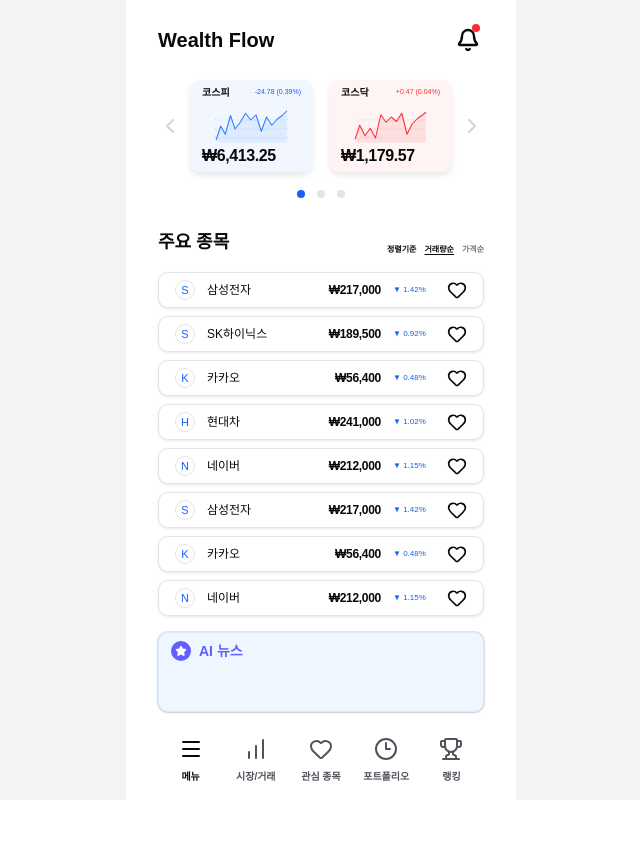
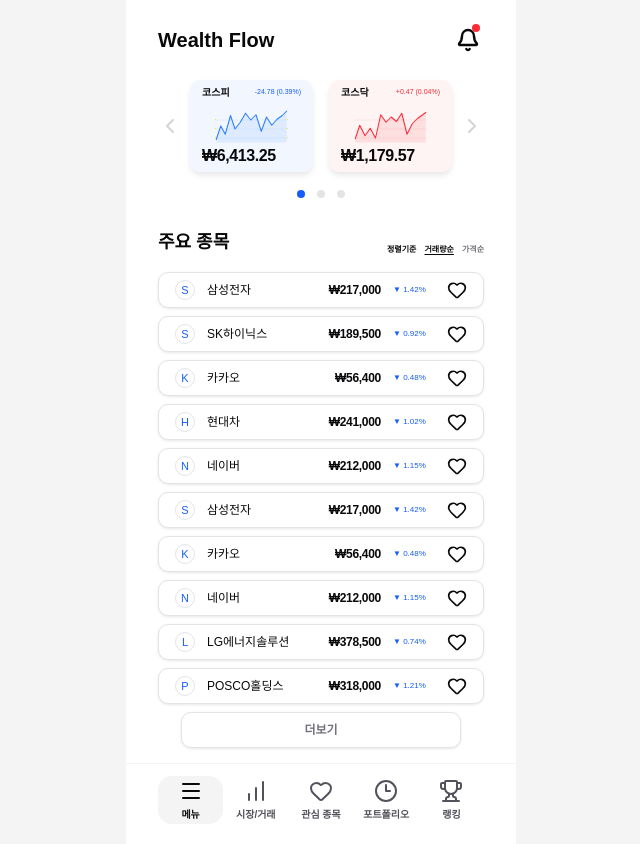
Before and after one commit to goorm-team-nexus/wealthflow-frontend, a Next.js app: page /stocks in a window 1280 px wide. Shown: the whole page, without its empty margins (319-959 px from the left). Before the commit the page ends 800 px from the top, so only its background shows below. Built offline with nearby package versions, Linux system fonts and the light colour scheme; a web font is replaced by a local one.

Commit message:
feat: refine stocks list expansion

```diff
--- a/src/app/stocks/page.tsx
+++ b/src/app/stocks/page.tsx
@@ -8,7 +8,6 @@ import {
   Clock3,
   Heart,
   Menu,
-  Star,
   Trophy,
   X,
 } from "lucide-react";
@@ -58,8 +57,15 @@ const copy = {
   naver: "\ub124\uc774\ubc84",
   kakao: "\uce74\uce74\uc624",
   hyundai: "\ud604\ub300\ucc28",
-  aiNews: "AI \ub274\uc2a4",
-  aiNewsBody: "\uc624\ub298\uc758 \uc2dc\uc7a5 \uc694\uc57d\uacfc \uc8fc\uc694 \uc885\ubaa9 \ud750\ub984\uc744 \ub354\ubbf8 \ub370\uc774\ud130\ub85c \ud45c\uc2dc\ud569\ub2c8\ub2e4.",
+  lgEnergy: "LG\uc5d0\ub108\uc9c0\uc194\ub8e8\uc158",
+  posco: "POSCO\ud640\ub529\uc2a4",
+  celltrion: "\uc140\ud2b8\ub9ac\uc628",
+  kbFinance: "KB\uae08\uc735",
+  shinhan: "\uc2e0\ud55c\uc9c0\uc8fc",
+  hanwha: "\ud55c\ud654\uc624\uc158",
+  krafton: "\ud06c\ub798\ud504\ud1a4",
+  moreStocks: "\ub354\ubcf4\uae30",
+  foldStocks: "\uc811\uae30",
   menu: "\uba54\ub274",
   marketTrade: "\uc2dc\uc7a5/\uac70\ub798",
   favorites: "\uad00\uc2ec \uc885\ubaa9",
@@ -127,6 +133,14 @@ const stocks: Stock[] = [
   { id: 6, logo: "S", name: copy.samsung, price: "\u20a9217,000", priceValue: 217000, change: "\u25bc 1.42%", volumeRank: 6 },
   { id: 7, logo: "N", name: copy.naver, price: "\u20a9212,000", priceValue: 212000, change: "\u25bc 1.15%", volumeRank: 8 },
   { id: 8, logo: "K", name: copy.kakao, price: "\u20a956,400", priceValue: 56400, change: "\u25bc 0.48%", volumeRank: 7 },
+  { id: 9, logo: "L", name: copy.lgEnergy, price: "\u20a9378,500", priceValue: 378500, change: "\u25bc 0.74%", volumeRank: 9 },
+  { id: 10, logo: "P", name: copy.posco, price: "\u20a9318,000", priceValue: 318000, change: "\u25bc 1.21%", volumeRank: 10 },
+  { id: 11, logo: "C", name: copy.celltrion, price: "\u20a9176,300", priceValue: 176300, change: "\u25bc 0.36%", volumeRank: 11 },
+  { id: 12, logo: "H", name: copy.hyundai, price: "\u20a9241,000", priceValue: 241000, change: "\u25bc 1.02%", volumeRank: 12 },
+  { id: 13, logo: "K", name: copy.kbFinance, price: "\u20a984,200", priceValue: 84200, change: "\u25bc 0.67%", volumeRank: 13 },
+  { id: 14, logo: "S", name: copy.shinhan, price: "\u20a957,900", priceValue: 57900, change: "\u25bc 0.58%", volumeRank: 14 },
+  { id: 15, logo: "H", name: copy.hanwha, price: "\u20a963,100", priceValue: 63100, change: "\u25bc 1.33%", volumeRank: 15 },
+  { id: 16, logo: "K", name: copy.krafton, price: "\u20a9295,500", priceValue: 295500, change: "\u25bc 0.41%", volumeRank: 16 },
 ];
 
 const navigationItems: NavigationItem[] = [
@@ -143,7 +157,7 @@ export default function Home() {
   const [sortType, setSortType] = useState<SortType>("volume");
   const [favoriteIds, setFavoriteIds] = useState<Set<number>>(new Set());
   const [isNoticeOpen, setIsNoticeOpen] = useState(false);
-  const [isAiNewsOpen, setIsAiNewsOpen] = useState(false);
+  const [isMoreStocksOpen, setIsMoreStocksOpen] = useState(false);
   const [isMarketSliding, setIsMarketSliding] = useState(false);
   const [slideDirection, setSlideDirection] = useState<SlideDirection>("next");
   const slideTimerRef = useRef<ReturnType<typeof setTimeout> | null>(null);
@@ -217,7 +231,7 @@ export default function Home() {
   return (
     <main className="min-h-screen bg-zinc-100 font-sans text-zinc-950">
       <div className="mx-auto flex min-h-screen w-full max-w-[390px] justify-center bg-white">
-        <section className="relative flex min-h-screen w-full flex-col overflow-hidden bg-white px-8 pb-4 pt-6 [font-family:var(--font-noto-sans-kr),var(--font-geist-sans),ui-sans-serif,system-ui,sans-serif]">
+        <section className="relative flex min-h-screen w-full flex-col overflow-y-auto bg-white px-8 pb-24 pt-6 [font-family:var(--font-noto-sans-kr),var(--font-geist-sans),ui-sans-serif,system-ui,sans-serif]">
           <Header isNoticeOpen={isNoticeOpen} onToggleNotice={() => setIsNoticeOpen((isOpen) => !isOpen)} />
           {isNoticeOpen ? <NoticePanel onClose={() => setIsNoticeOpen(false)} /> : null}
           <MarketIndexSection
@@ -232,12 +246,14 @@ export default function Home() {
           />
           <MainStockSection
             favoriteIds={favoriteIds}
+            isMoreStocksOpen={isMoreStocksOpen}
             sortType={sortType}
             stocks={sortedStocks}
             onFavoriteStock={handleFavoriteStock}
+            onMoreStocksClose={() => setIsMoreStocksOpen(false)}
+            onMoreStocksOpen={() => setIsMoreStocksOpen(true)}
             onSortChange={setSortType}
           />
-          <AiNewsSection isOpen={isAiNewsOpen} onToggle={() => setIsAiNewsOpen((isOpen) => !isOpen)} />
           <BottomNavigation selectedTab={selectedTab} onSelectTab={setSelectedTab} />
         </section>
       </div>
@@ -393,17 +409,32 @@ function MarketIndexCard({ marketIndex }: { marketIndex: MarketIndex }) {
 
 function MainStockSection({
   favoriteIds,
+  isMoreStocksOpen,
   sortType,
   stocks,
   onFavoriteStock,
+  onMoreStocksClose,
+  onMoreStocksOpen,
   onSortChange,
 }: {
   favoriteIds: Set<number>;
+  isMoreStocksOpen: boolean;
   sortType: SortType;
   stocks: Stock[];
   onFavoriteStock: (stockId: number) => void;
+  onMoreStocksClose: () => void;
+  onMoreStocksOpen: () => void;
   onSortChange: (sortType: SortType) => void;
 }) {
+  const stockListRef = useRef<HTMLDivElement | null>(null);
+  const visibleStocks = isMoreStocksOpen ? stocks : stocks.slice(0, 10);
+
+  useEffect(() => {
+    if (isMoreStocksOpen && stockListRef.current) {
+      stockListRef.current.scrollTop = 0;
+    }
+  }, [isMoreStocksOpen]);
+
   return (
     <section className="flex flex-col gap-4 pt-8">
       <div className="flex h-6 items-end justify-between">
@@ -426,8 +457,15 @@ function MainStockSection({
           </button>
         </div>
       </div>
-      <div className="flex flex-col gap-2">
-        {stocks.map((stock) => (
+      <div
+        ref={stockListRef}
+        className={`flex flex-col gap-2 ${
+          isMoreStocksOpen
+            ? "max-h-[452px] overflow-y-auto [-ms-overflow-style:none] [scrollbar-width:none] [&::-webkit-scrollbar]:hidden"
+            : ""
+        }`}
+      >
+        {visibleStocks.map((stock) => (
           <StockRow
             key={stock.id}
             isFavorite={favoriteIds.has(stock.id)}
@@ -435,8 +473,27 @@ function MainStockSection({
             onFavoriteStock={onFavoriteStock}
           />
         ))}
+        {!isMoreStocksOpen ? (
+          <MoreStocksButton label={copy.moreStocks} onClick={onMoreStocksOpen} />
+        ) : (
+          <MoreStocksButton label={copy.foldStocks} onClick={onMoreStocksClose} />
+        )}
       </div>
     </section>
+  );
+}
+
+function MoreStocksButton({ label, onClick }: { label: string; onClick: () => void }) {
+  return (
+    <button
+      type="button"
+      className="mx-auto grid h-9 w-[86%] shrink-0 grid-cols-[20px_minmax(0,1fr)_20px] items-center gap-3 rounded-lg border border-zinc-200 bg-white px-4 text-xs font-semibold text-zinc-500 shadow-sm shadow-zinc-200/70 transition-colors hover:text-zinc-950"
+      onClick={onClick}
+    >
+      <span aria-hidden="true" />
+      <span className="text-center">{label}</span>
+      <span aria-hidden="true" />
+    </button>
   );
 }
 
@@ -450,7 +507,7 @@ function StockRow({
   onFavoriteStock: (stockId: number) => void;
 }) {
   return (
-    <div className="grid h-9 grid-cols-[20px_minmax(0,1fr)_76px_42px_20px] items-center gap-3 rounded-lg border border-zinc-200 bg-white px-4 shadow-sm shadow-zinc-200/70">
+    <div className="grid h-9 w-full shrink-0 grid-cols-[20px_minmax(0,1fr)_76px_42px_20px] items-center gap-3 rounded-lg border border-zinc-200 bg-white px-4 shadow-sm shadow-zinc-200/70">
       <span className="flex size-5 shrink-0 items-center justify-center rounded-full border border-zinc-200 text-[11px] font-normal text-blue-600">
         {stock.logo}
       </span>
@@ -474,28 +531,6 @@ function StockRow({
   );
 }
 
-function AiNewsSection({ isOpen, onToggle }: { isOpen: boolean; onToggle: () => void }) {
-  return (
-    <section className="pt-4">
-      <button type="button" className="w-full text-left" aria-expanded={isOpen} onClick={onToggle}>
-        <Card
-          className={`${isOpen ? "h-28" : "h-20"} rounded-lg border border-blue-100 bg-blue-50 py-2 shadow-sm shadow-zinc-200/80`}
-        >
-          <CardContent className="flex flex-col gap-2 px-3">
-            <div className="flex items-start gap-2">
-              <span className="flex size-5 shrink-0 items-center justify-center rounded-full bg-indigo-500 text-white">
-                <Star className="size-3 fill-white" aria-hidden="true" />
-              </span>
-              <h2 className="text-sm font-semibold leading-5 text-indigo-500">{copy.aiNews}</h2>
-            </div>
-            {isOpen ? <p className="text-xs leading-5 text-zinc-600">{copy.aiNewsBody}</p> : null}
-          </CardContent>
-        </Card>
-      </button>
-    </section>
-  );
-}
-
 function BottomNavigation({
   selectedTab,
   onSelectTab,
@@ -504,7 +539,11 @@ function BottomNavigation({
   onSelectTab: (tab: string) => void;
 }) {
   return (
-    <nav className="mt-auto grid h-[58px] grid-cols-5 items-end" aria-label="Bottom navigation">
+    <nav
+      className="absolute inset-x-0 bottom-0 z-20 border-t border-zinc-100 bg-white px-8 pb-4 pt-2"
+      aria-label="Bottom navigation"
+    >
+      <div className="grid h-14 grid-cols-5 items-center">
         {navigationItems.map((navigationItem) => (
           <BottomNavigationItem
             key={navigationItem.label}
@@ -514,6 +553,7 @@ function BottomNavigation({
             onSelectTab={onSelectTab}
           />
         ))}
+      </div>
     </nav>
   );
 }
@@ -530,8 +570,8 @@ function BottomNavigationItem({
   return (
     <button
       type="button"
-      className={`flex flex-col items-center gap-2 text-[10px] font-semibold ${
-        isSelected ? "text-zinc-950" : "text-zinc-600"
+      className={`flex h-12 flex-col items-center justify-center gap-1 rounded-xl text-[10px] transition-colors ${
+        isSelected ? "bg-zinc-100 font-semibold text-zinc-950" : "font-semibold text-zinc-600"
       }`}
       aria-pressed={isSelected}
       onClick={() => onSelectTab(label)}
```
Lines whose indentation alone changed are shown as unchanged.
